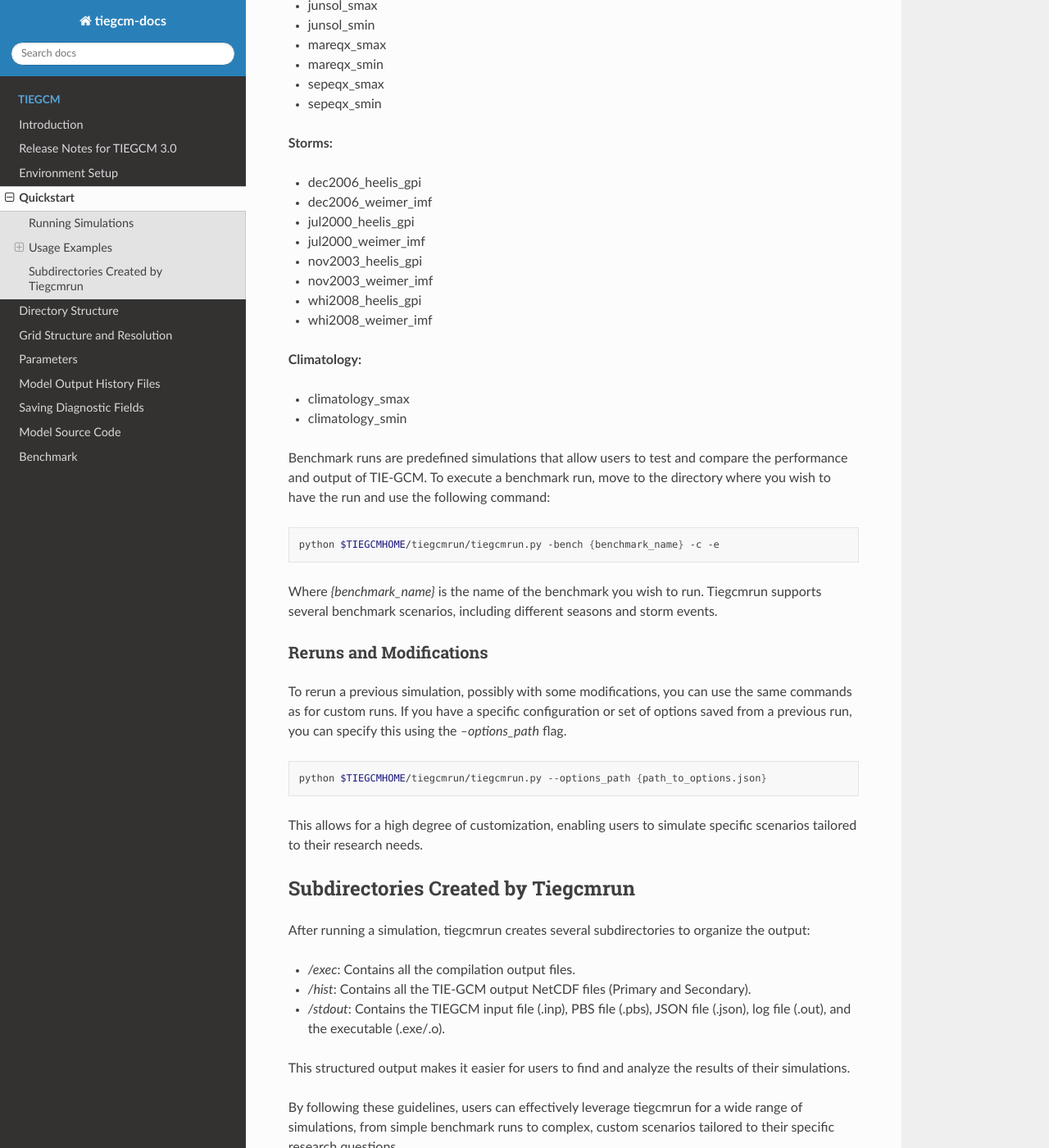
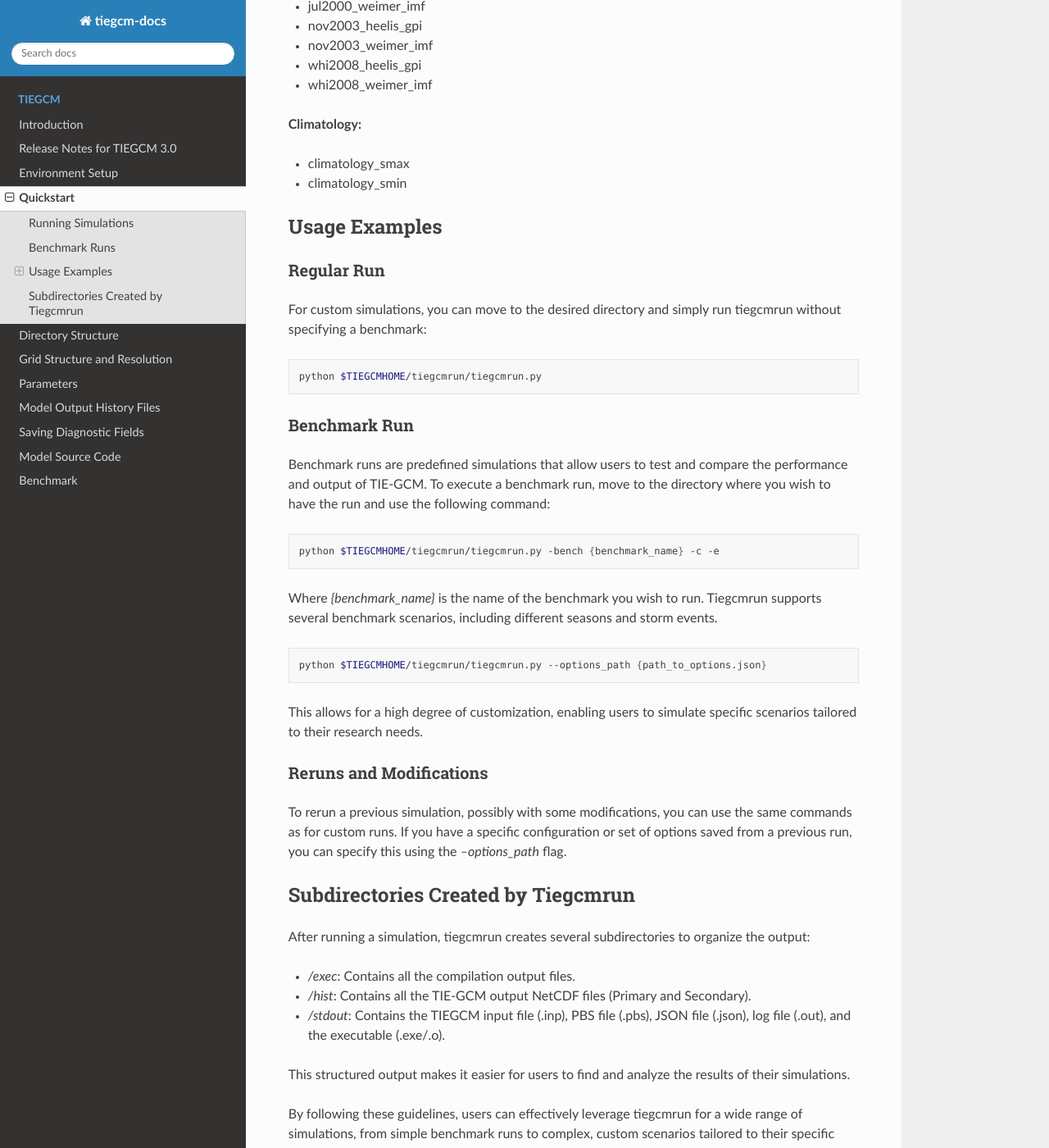
Before and after one commit to NCAR/tiegcm-docs, a Sphinx documentation site: the page built from docs/source/tiegcm/quickstart.rst, in a window 1280 px wide and 1400 px high, scrolled down 1247 px. Shown: the whole window at 82% size. Built offline with Sphinx 7.4.7 and the Read the Docs theme 2.0.0, drawn with Linux system fonts in a browser that asks for light colours; some of the changed text lies outside the part shown.

Commit message:
Revert "Update quickstart.rst"
This reverts commit 45f7940f60939915d219bc4bee15fb54a5a71daf.

```diff
--- a/docs/source/tiegcm/quickstart.rst
+++ b/docs/source/tiegcm/quickstart.rst
@@ -25,24 +25,8 @@ Tiegcmrun provides several options for running simulations, compiling the model,
 
 These options allow users to tailor the simulation process to their needs, whether they are running standard benchmarks, requiring detailed debugging information, or conducting a custom simulation.
 
-
-Usage Examples
+Benchmark Runs
 --------------
-
-Regular Run
-""""""""""
-
-For custom simulations, you can move to the desired directory and simply run tiegcmrun without specifying a benchmark:
-
-.. code-block:: bash
-
-    python $TIEGCMHOME/tiegcmrun/tiegcmrun.py -c -e
-
--c/--compile is to compile
--e/--execute is to submit the Model run as a pbs job
-
-Benchmark Run
-""""""""""
 
 Tiegcmrun supports a variety of predefined benchmark runs, catering to different scientific interests and scenarios. Below are the supported benchmark runs:
 
@@ -74,6 +58,21 @@ Tiegcmrun supports a variety of predefined benchmark runs, catering to different
 - climatology_smin
 
 
+Usage Examples
+--------------
+
+Regular Run
+""""""""""
+
+For custom simulations, you can move to the desired directory and simply run tiegcmrun without specifying a benchmark:
+
+.. code-block:: bash
+
+    python $TIEGCMHOME/tiegcmrun/tiegcmrun.py
+
+Benchmark Run
+""""""""""
+
 Benchmark runs are predefined simulations that allow users to test and compare the performance and output of TIE-GCM. To execute a benchmark run, move to the directory where you wish to have the run and use the following command:
 
 .. code-block:: bash
@@ -82,17 +81,16 @@ Benchmark runs are predefined simulations that allow users to test and compare t
 
 Where `{benchmark_name}` is the name of the benchmark you wish to run. Tiegcmrun supports several benchmark scenarios, including different seasons and storm events.
 
+.. code-block:: bash
+
+    python $TIEGCMHOME/tiegcmrun/tiegcmrun.py --options_path {path_to_options.json}
+
+This allows for a high degree of customization, enabling users to simulate specific scenarios tailored to their research needs.
 
 Reruns and Modifications
 """"""""""
 
 To rerun a previous simulation, possibly with some modifications, you can use the same commands as for custom runs. If you have a specific configuration or set of options saved from a previous run, you can specify this using the `--options_path` flag.
-
-.. code-block:: bash
-
-    python $TIEGCMHOME/tiegcmrun/tiegcmrun.py --options_path {path_to_options.json}
-
-This allows for a high degree of customization, enabling users to simulate specific scenarios tailored to their research needs.
 
 
 Subdirectories Created by Tiegcmrun
```
